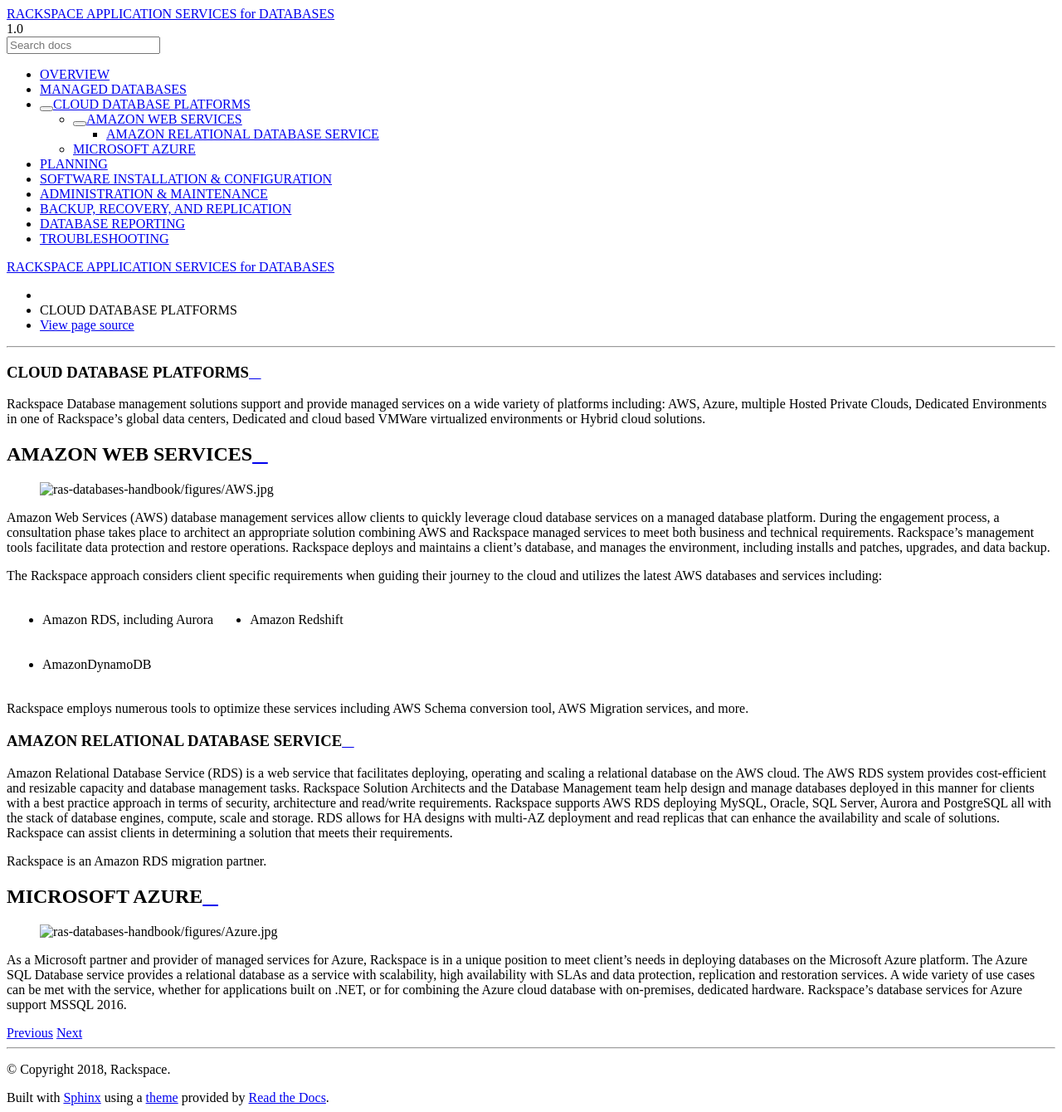
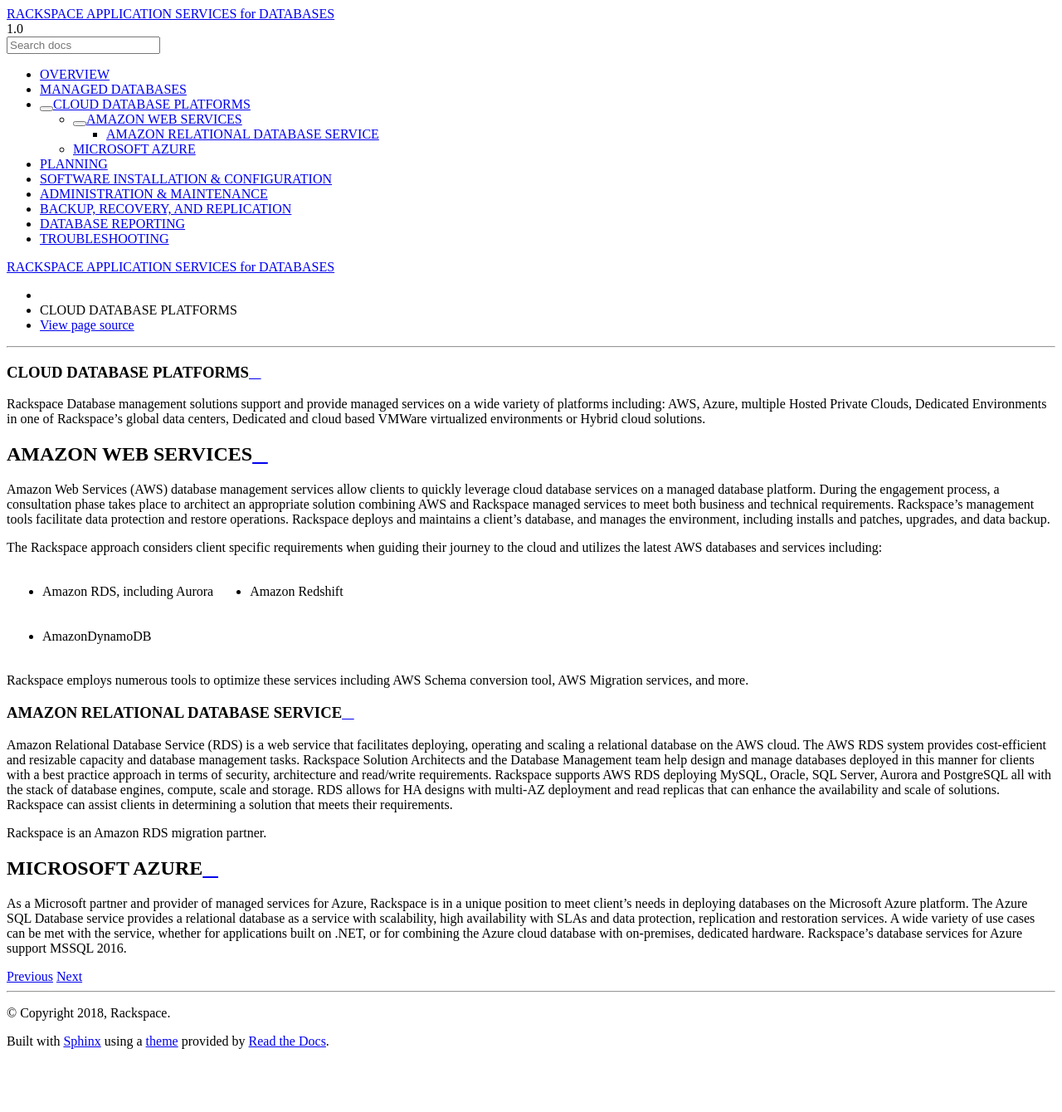
Before and after one commit to rackerlabs/docs-ras-databases, a Sphinx documentation site: the page built from docs/ras-databases-handbook/cloud-db-platforms.rst, in a window 1280 px wide. Shown: the whole page at 83% size. Built offline with Sphinx 7.4.7 and the Read the Docs theme 2.0.0, drawn with Linux system fonts in a browser that asks for light colours; pages that are not in the unit, such as notebooks, are missing from menus; after the commit the page ends 1272 px from its top, so only the background shows below that.

Commit message:
update(figures): removed figures

```diff
--- a/docs/ras-databases-handbook/cloud-db-platforms.rst
+++ b/docs/ras-databases-handbook/cloud-db-platforms.rst
@@ -11,8 +11,6 @@
 
 AMAZON WEB SERVICES
 --------------------
-
-.. figure:: figures/AWS.jpg
 
 Amazon Web Services (AWS) database management services allow
 clients to quickly leverage cloud database services on a managed
@@ -62,8 +60,6 @@
 MICROSOFT AZURE
 ----------------
 
-.. figure:: figures/Azure.jpg
-
 As a Microsoft partner and provider of managed services for
 Azure, Rackspace is in a unique position to meet client’s needs in
 deploying databases on the Microsoft Azure platform. The Azure SQL
```
Also changed, not shown: docs/figures/AWS.jpg (deleted), docs/figures/Azure.jpg (deleted).
